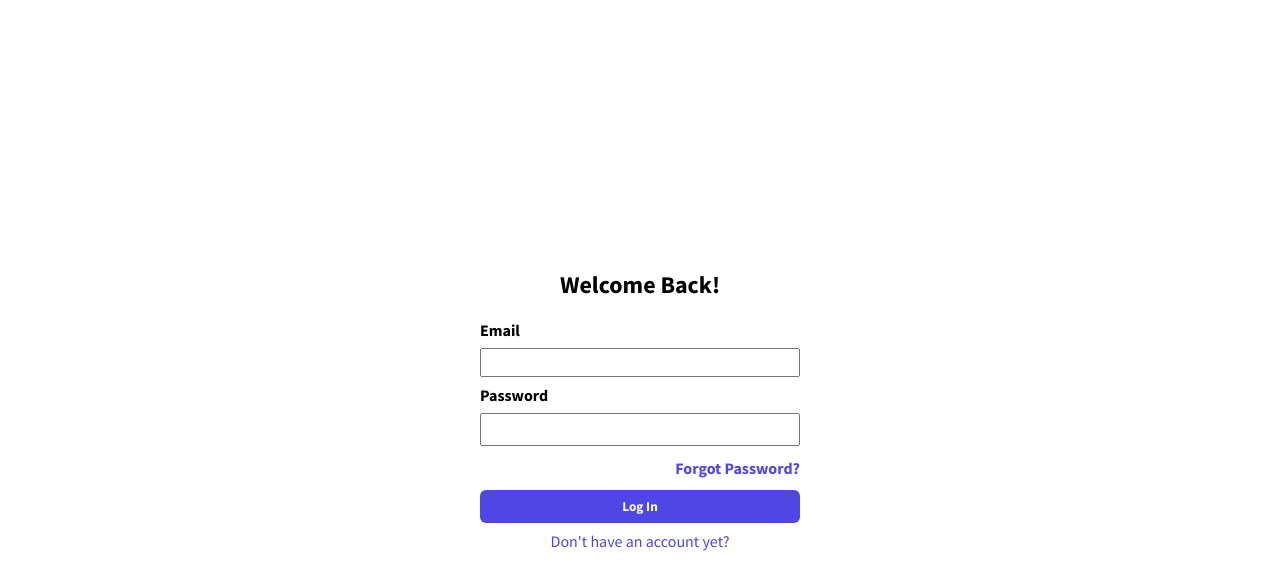
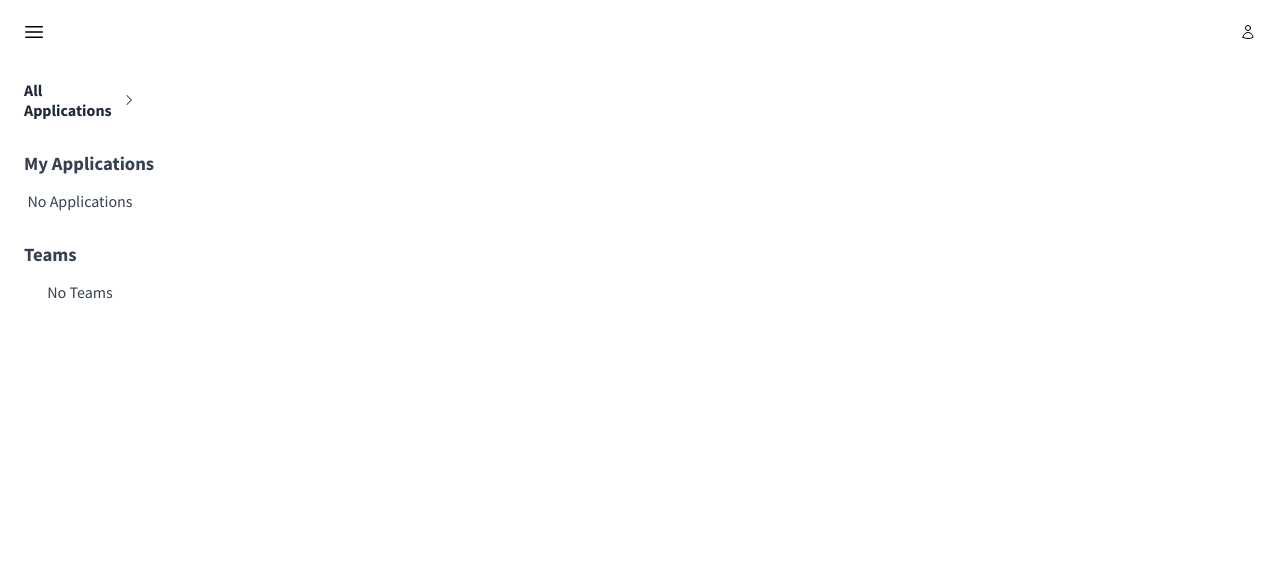
Before and after one commit to cameronadams777/xaibe, a Vue app in the folder client/: page /settings in a window 1280 px wide. Before the commit this address led to /login. Shown: the top 588 px of the page. Built offline with nearby package versions, Linux system fonts and the light colour scheme.

Commit message:
feat(client): setup settings page and top nav navigation

```diff
--- a/client/package.json
+++ b/client/package.json
@@ -9,6 +9,7 @@
     "preview": "vite preview"
   },
   "dependencies": {
+    "@headlessui/vue": "^1.7.3",
     "@heroicons/vue": "^2.0.12",
     "@tauri-apps/api": "^1.0.2",
     "axios": "^1.1.2",
--- a/client/src/components/the-left-nav.vue
+++ b/client/src/components/the-left-nav.vue
@@ -15,6 +15,13 @@ const { activeUser } = storeToRefs(activeUserStore);
     class="h-full hidden border-r-1 border-gray-300"
     :class="{ 'flex flex-col w-full md:w-1/4 lg:w-1/5 xl:w-1/8': isOpen }"
   >
+    <router-link
+      class="px-6 py-4 flex items-center justify-between font-bold text-md capitalize no-underline bg-white hover:bg-gray-200 text-gray-800 text-left border-x-0 border-t-0 border-b-1 border-gray-300 cursor-pointer"
+      to="/"
+    >
+      <span>All Applications</span>
+      <chevron-right-icon class="h-full w-4" />
+    </router-link>
     <h3 class="text-gray-700 py-4 pl-6 m-0">My Applications</h3>
     <router-link
       v-if="activeUser?.Applications?.length"
--- a/client/src/components/the-top-nav.vue
+++ b/client/src/components/the-top-nav.vue
@@ -1,11 +1,28 @@
 <script lang="ts" setup>
+import { Menu, MenuButton, MenuItem, MenuItems } from "@headlessui/vue";
 import { Bars3Icon } from "@heroicons/vue/24/solid";
 import { UserIcon, PlusIcon } from "@heroicons/vue/24/outline";
 import { useModalStore } from "../state/modals";
+import { useRouter } from "vue-router";
 
 const emits = defineEmits<{ (event: "onMenuClick"): void }>();
 
+const router = useRouter();
 const { setIsNewElementModalShown } = useModalStore();
+
+const userNavigation = [
+  {
+    name: "Settings",
+    cb: () => router.push("/settings"),
+  },
+  {
+    name: "Log Out",
+    cb: () => {
+      localStorage.removeItem("token"); // TODO: Move this to tauri side
+      router.push("/login");
+    },
+  },
+];
 </script>
 
 <template>
@@ -20,16 +37,42 @@ const { setIsNewElementModalShown } = useModalStore();
     </div>
     <div class="flex justify-end">
       <button
-        class="w-8 h-8 mr-4 bg-white text-gray-800 flex justify-center items-center text-white border-none rounded-full cursor-pointer hover:shadow-md transition-all duration-500"
+        class="w-8 h-8 mr-2 bg-white text-gray-800 flex justify-center items-center text-white focus:outline-none focus:ring-2 focus:ring-indigo-500 focus:ring-offset-2 border-none rounded-full cursor-pointer hover:shadow-md transition-all duration-500"
         @click="setIsNewElementModalShown(true)"
       >
         <plus-icon class="w-8" />
       </button>
-      <button
-        class="w-8 h-8 bg-gray-800 flex justify-center items-center text-white border-none rounded-full cursor-pointer hover:shadow-md transition-all duration-500"
-      >
-        <user-icon class="w-4" />
-      </button>
+      <Menu as="div" class="relative ml-3">
+        <div>
+          <MenuButton
+            class="w-8 h-8 flex max-w-xs items-center rounded-full bg-white text-sm border-transparent cursor-pointer hover:shadow-md transition-all duration-500 focus:outline-none focus:ring-2 focus:ring-indigo-500 focus:ring-offset-2"
+          >
+            <span class="sr-only">Open user menu</span>
+            <user-icon class="w-4" />
+          </MenuButton>
+        </div>
+        <transition
+          enter-active-class="transition ease-out duration-200"
+          enter-from-class="transform opacity-0 scale-95"
+          enter-to-class="transform opacity-100 scale-100"
+          leave-active-class="transition ease-in duration-75"
+          leave-from-class="transform opacity-100 scale-100"
+          leave-to-class="transform opacity-0 scale-95"
+        >
+          <MenuItems
+            class="absolute right-0 z-10 mt-2 w-48 origin-top-right rounded-md bg-white py-1 shadow-lg ring-1 ring-black ring-opacity-5 focus:outline-none"
+          >
+            <MenuItem v-for="item in userNavigation" :key="item.name">
+              <button
+                class="w-full block px-4 py-2 text-sm bg-white text-gray-700 text-left border-none no-underline hover:bg-gray-300 transition-all duration-300"
+                @click="item.cb"
+              >
+                {{ item.name }}
+              </button>
+            </MenuItem>
+          </MenuItems>
+        </transition>
+      </Menu>
     </div>
   </div>
 </template>
--- /dev/null
+++ b/client/src/pages/settings.vue
@@ -0,0 +1,18 @@
+<script lang="ts" setup>
+import { storeToRefs } from "pinia";
+import { useRouter } from "vue-router";
+import { useActiveUserStore } from "../state/active-user";
+import TheMainLayout from "../layouts/the-main-layout.vue";
+
+const router = useRouter();
+const activeUserStore = useActiveUserStore();
+const { activeUser } = storeToRefs(activeUserStore);
+</script>
+
+<template>
+  <the-main-layout>
+    <div class="p-4">
+      <h2>{{ activeUser?.FirstName }} {{ activeUser?.LastName }}</h2>
+    </div>
+  </the-main-layout>
+</template>
--- a/client/src/router/index.ts
+++ b/client/src/router/index.ts
@@ -15,6 +15,10 @@ const routes: RouteRecordRaw[] = [
   {
     path: "/applications/:applicationId",
     component: () => import("../pages/application-details.vue"),
+  },
+  {
+    path: "/settings",
+    component: () => import("../pages/settings.vue"),
   },
   { path: "/:pathMatch(.*)*", redirect: "/login" },
 ];
```
Also changed, not shown: 1 other file (tests, documents, lock files or other folders).
